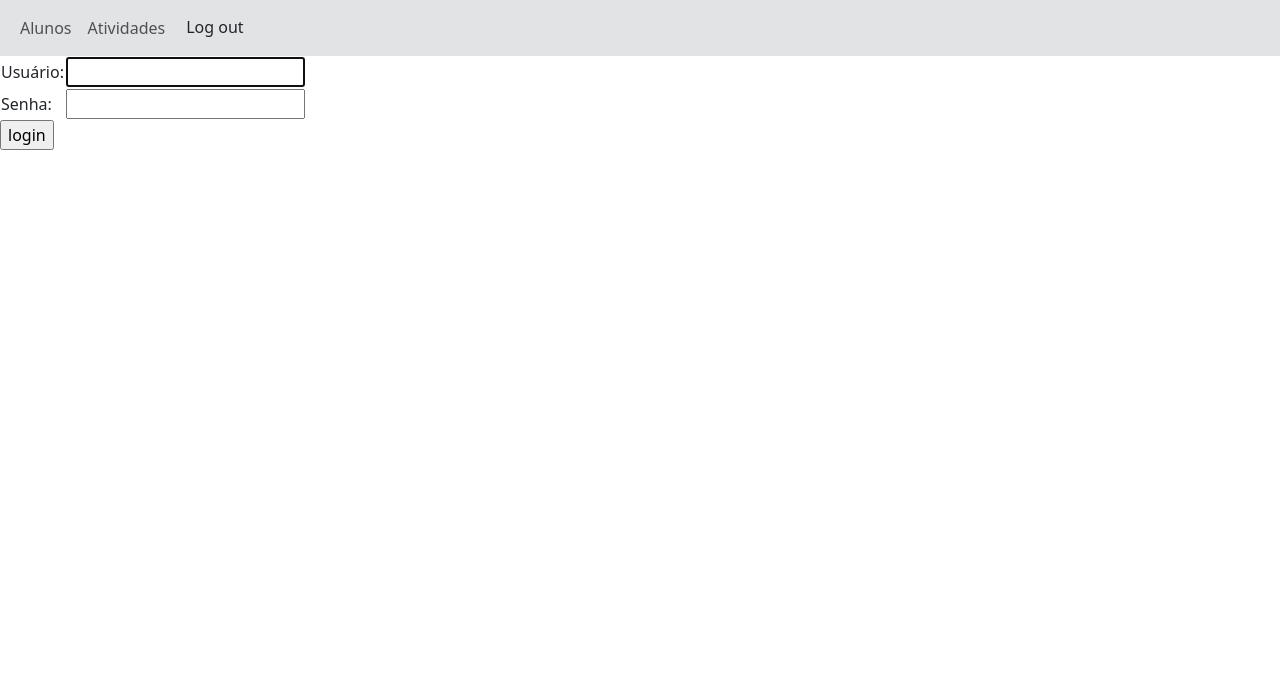
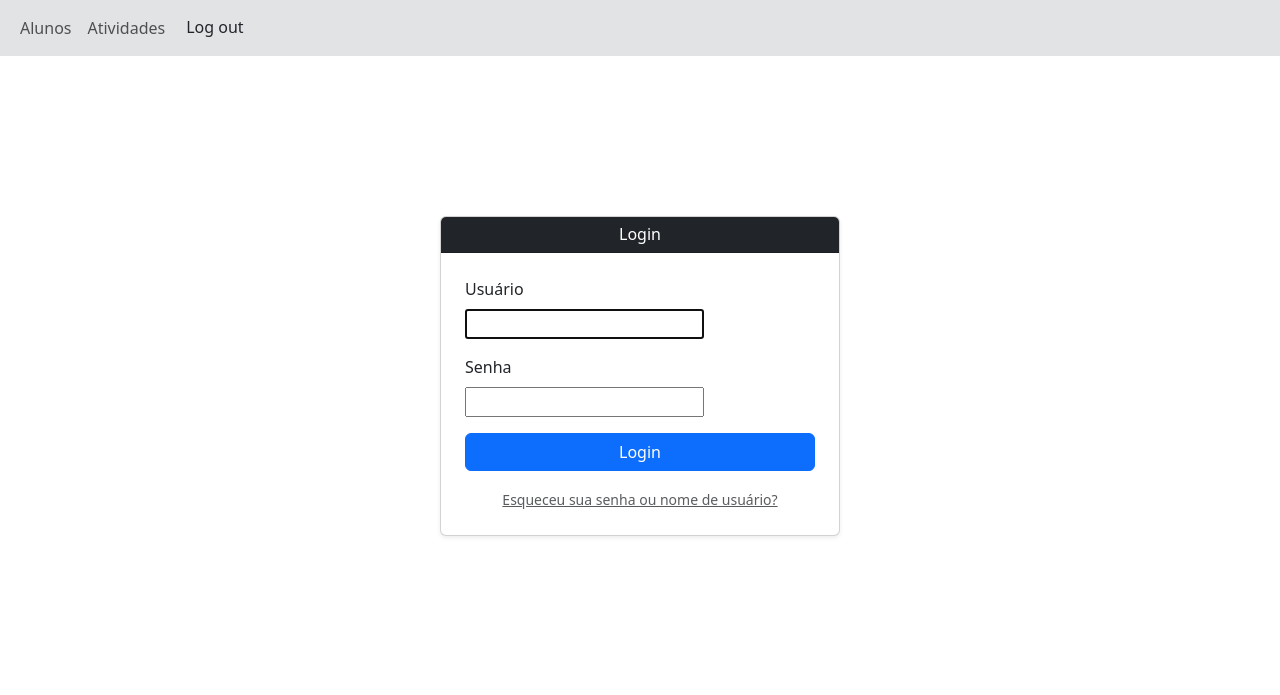
Before and after one commit to Rodrigo-Pedreira/TCC2026, a Django app: page /accounts/login/ in a window 1280 px wide. Shown: the top 695 px of the page. Run offline with Django 5.2, Linux system fonts and the light colour scheme; parts of the project's set-up code (start-up, migrations or seed data) failed here and were passed over; some libraries are stand-ins or nearby versions.

Commit message:
Autentificacao

```diff
--- a/gestorproj/gestor/templates/registration/logged_out.html
+++ b/gestorproj/gestor/templates/registration/logged_out.html
@@ -1,5 +1,5 @@
 {% extends "gestor/base.html" %}
 {% block content %}
-  <p>Voce foi desconectado.</p>
-  <a href="{% url 'login' %}">Login</a>
+<p class="d-flex justify-content-center mb-2">Você foi desconectado.</p>
+<a class="d-flex justify-content-center" href="{% url 'login' %}">Login</a>
 {% endblock %}
--- a/gestorproj/gestor/templates/registration/login.html
+++ b/gestorproj/gestor/templates/registration/login.html
@@ -1,38 +1,58 @@
 {% extends "gestor/base.html" %}
 
 {% block content %}
+<div class="d-flex justify-content-center align-items-center" style="min-height: 80vh;">
+  <div class="card shadow-sm" style="width: 100%; max-width: 400px;">
+    <div class="card-header bg-dark text-white py-2">
+      <h6 class="text-center mb-0">Login</h6>
+    </div>
+    <div class="card-body p-4">
 
       {% if form.errors %}
-<p>Seu usuario ou senha estão incorretos. Por favor, tente novamente.</p>
+        <div class="alert alert-danger py-2">
+          Corrija os erros abaixo e tente novamente.
+        </div>
       {% endif %}
 
-{% if next %}
-    {% if user.is_authenticated %}
-    <p>Sua conta não tem acesso a esta página. Para continuar,
-    por favor, faça login com uma conta que tenha acesso.</p>
-    {% else %}
-    <p>Por favor, faça login para ver esta página.</p>
-    {% endif %}
+      {% if form.non_field_errors %}
+        {% for error in form.non_field_errors %}
+          <div class="alert alert-danger py-2">{{ error }}</div>
+        {% endfor %}
       {% endif %}
 
       <form method="post" action="{% url 'login' %}">
         {% csrf_token %}
-<table>
-<tr>
-    <td>{{ form.username.label_tag }}</td>
-    <td>{{ form.username }}</td>
-</tr>
-<tr>
-    <td>{{ form.password.label_tag }}</td>
-    <td>{{ form.password }}</td>
-</tr>
-</table>
 
-<input type="submit" value="login">
+        <div class="mb-3">
+          <label for="{{ form.username.id_for_label }}" class="form-label d-block">
+            {{ form.username.label }}
+          </label>
+          {{ form.username }}
+          {{ form.username.errors }}
+        </div>
+
+        <div class="mb-3">
+          <label for="{{ form.password.id_for_label }}" class="form-label d-block">
+            {{ form.password.label }}
+          </label>
+          {{ form.password }}
+          {{ form.password.errors }}
+        </div>
+
         <input type="hidden" name="next" value="{{ next }}">
+
+        <div class="d-grid">
+          <button type="submit" class="btn btn-primary">Login</button>
+        </div>
       </form>
 
-<!-- {# Assumes you set up the password_reset view in your URLconf #}
-<p><a href="{% url 'password_reset' %}">Esqueceu a senha?</a></p> -->
+      <div class="text-center mt-3">
+        <a href="{% url 'password_reset' %}" class="small text-muted">
+          Esqueceu sua senha ou nome de usuário?
+        </a>
+      </div>
 
+    </div>
+  </div>
+</div>
 {% endblock %}
--- a/gestorproj/gestor/urls.py
+++ b/gestorproj/gestor/urls.py
@@ -1,14 +1,21 @@
 from django.urls import path
 from django.contrib.auth import views as auth_views
+
 from . import views
+from .forms import BootstrapAuthenticationForm
 
 app_name = "gestor"
+
 urlpatterns = [
     path("", views.index, name="index"),
+    path(
+        "accounts/login/",
+        auth_views.LoginView.as_view(authentication_form=BootstrapAuthenticationForm),
+        name="login",
+    ),
     path("alunos/", views.alunos, name="alunos"),
     path("atividades/", views.atividades, name="atividades"),
     path("aluno/<str:aluno_ra>/", views.aluno, name="aluno"),
     path("atividade/<str:atividade_nome>/", views.atividade, name="atividade"),
-    path("relatorio_aluno/", views.RelatorioAluno.as_view(), name="relatorio_aluno"),
-    path('logout/', auth_views.LogoutView.as_view(), name='logout'),
+    path("logout/", auth_views.LogoutView.as_view(), name="logout"),
 ]
--- a/gestorproj/gestorsite/settings.py
+++ b/gestorproj/gestorsite/settings.py
@@ -145,3 +145,7 @@ MAILERS = {
         'BACKEND': 'django.core.mail.backends.console.EmailBackend',
     },
 }
+
+# My Settings / Meus Ajustes
+
+LOGIN_REDIRECT_URL = '/gestor/'
--- a/gestorproj/gestorsite/urls.py
+++ b/gestorproj/gestorsite/urls.py
@@ -16,8 +16,11 @@ Including another URLconf
 """
 from django.contrib import admin
 from django.urls import include, path
+from gestor.views import index as gestor_index
+
 
 urlpatterns = [
+    path("", gestor_index),
     path("gestor/", include("gestor.urls")),
     path('admin/', admin.site.urls),
     path("accounts/", include("django.contrib.auth.urls")),
```
Also changed, not shown: gestorproj/gestor/forms.py (added, +8 -0 lines), gestorproj/gestor/views.py (+21 -0 lines). Lines whose indentation alone changed are shown as unchanged.
